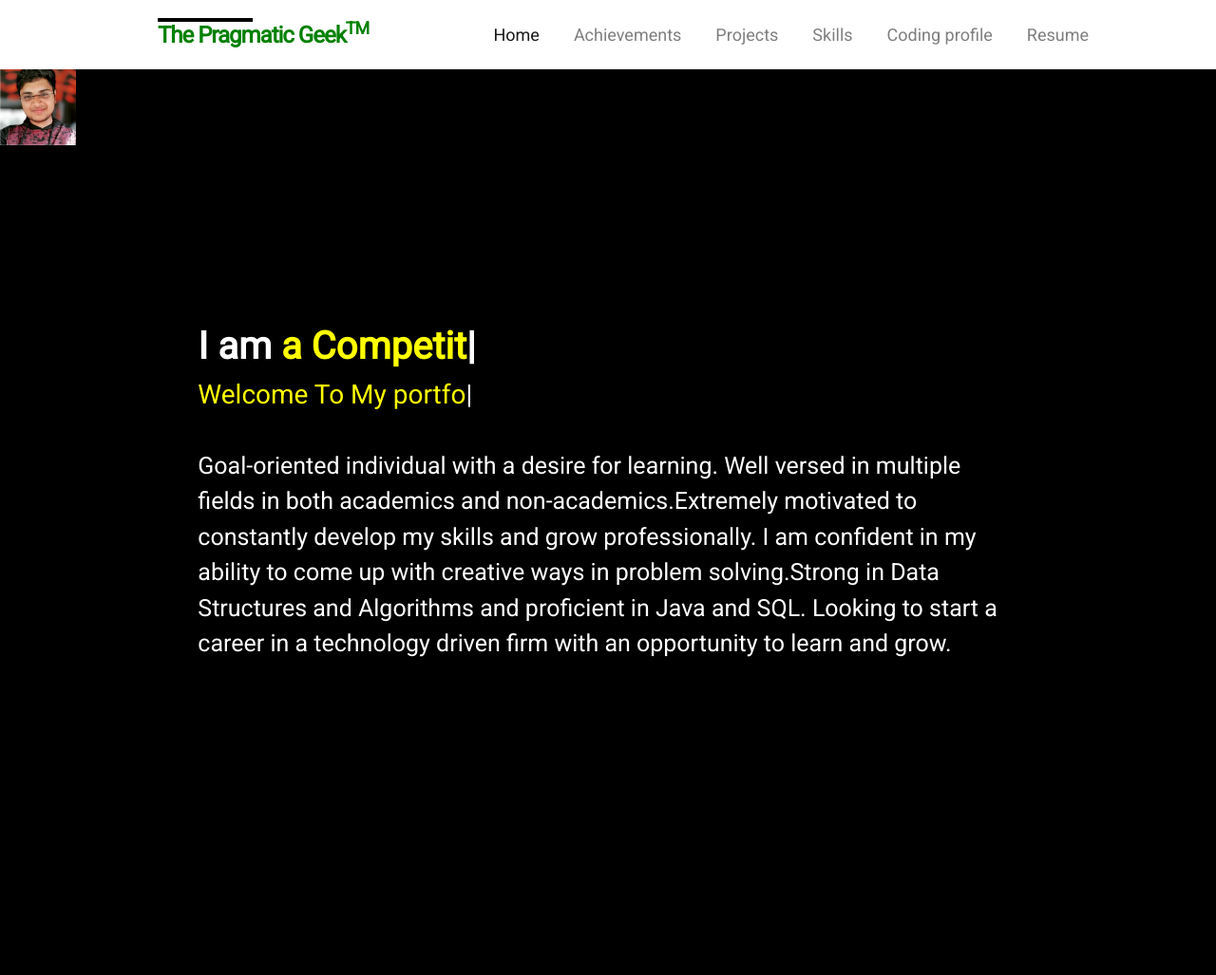
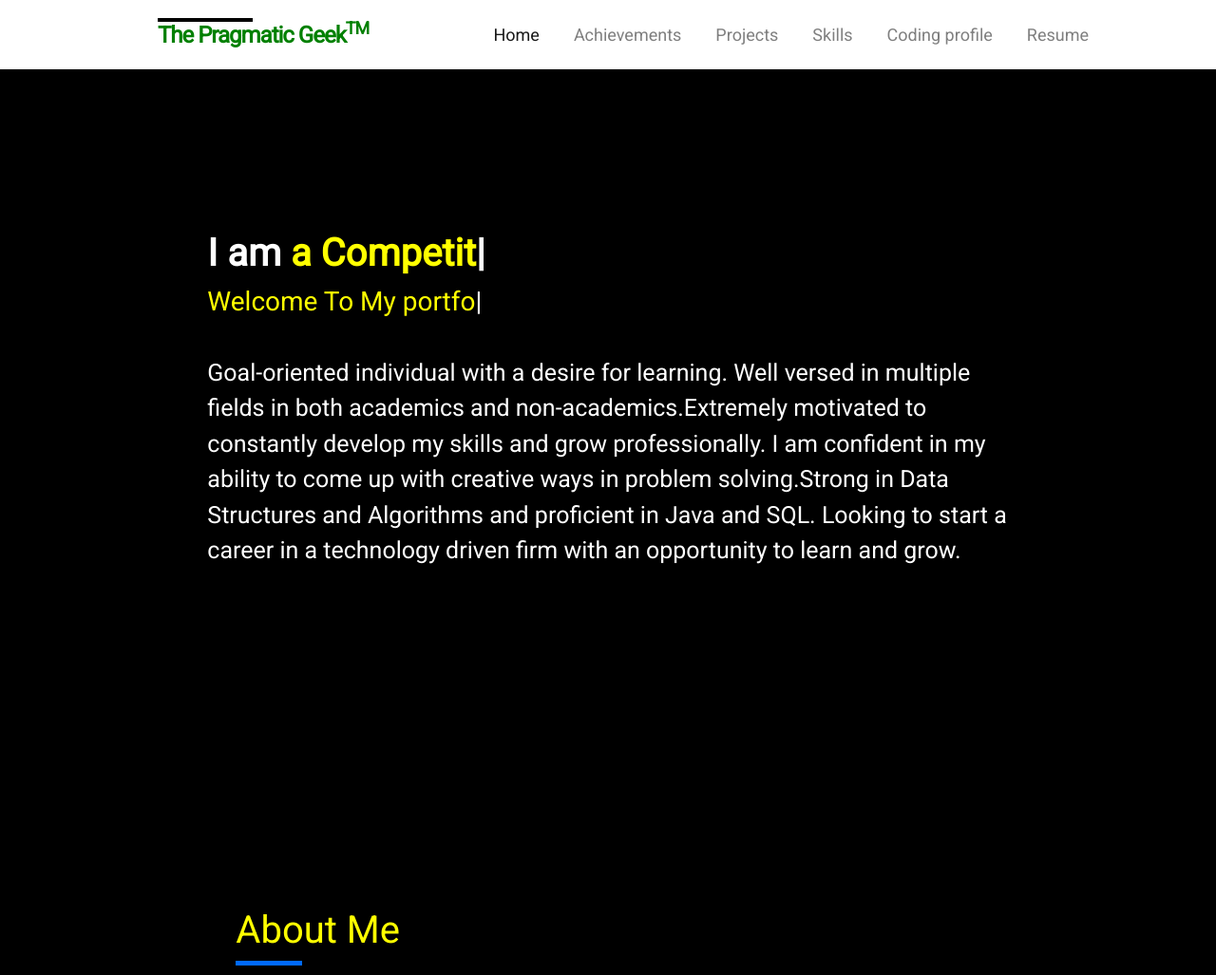
Before and after one commit to itscharanp/portfolio, a website: page index.html in a window 1280 px wide. Shown: the top 1027 px of the page at 95% size. Drawn offline with nearby package versions, Linux system fonts and the light colour scheme; grey boxes are pictures that could not be loaded.

Commit message:
Update index.html

```diff
--- a/index.html
+++ b/index.html
@@ -89,25 +89,8 @@
         <div class="row">
 
 
-                    <div class="row">
-                    <div class="col-12 col-lg-12">
-                        <a href="https://auth.geeksforgeeks.org/user/itscharanp/practice/" target="_blank" rel="noreferrer"
-                            aria-label="Contact on Github">
-                            <picture>
-                                <source srcset="./assets/charan.webp 1x" type="image/webp">
-                                <source srcset="./assets/gfg.PNG 1x" type="image/jpeg">
-                                <img src="./assets/gfg.PNG" alt="instagram" style="height:80px;">
-                            </picture>
-                            <h6 style="padding-top: 10px;"></h6>
-                        </a>
-                    </div>
-                        <div class="col-6">
-                        </div>
-                <div class="row">
-
-
-
-            <div class="col-lg-2 col-12"></div>
+         <div class="row">
+           <div class="col-lg-2 col-12"></div>
             <div class="col-12 col-lg-8">
                 <div id="navbar-content-space" padding: 0px 30px;">
                     <div>
```
